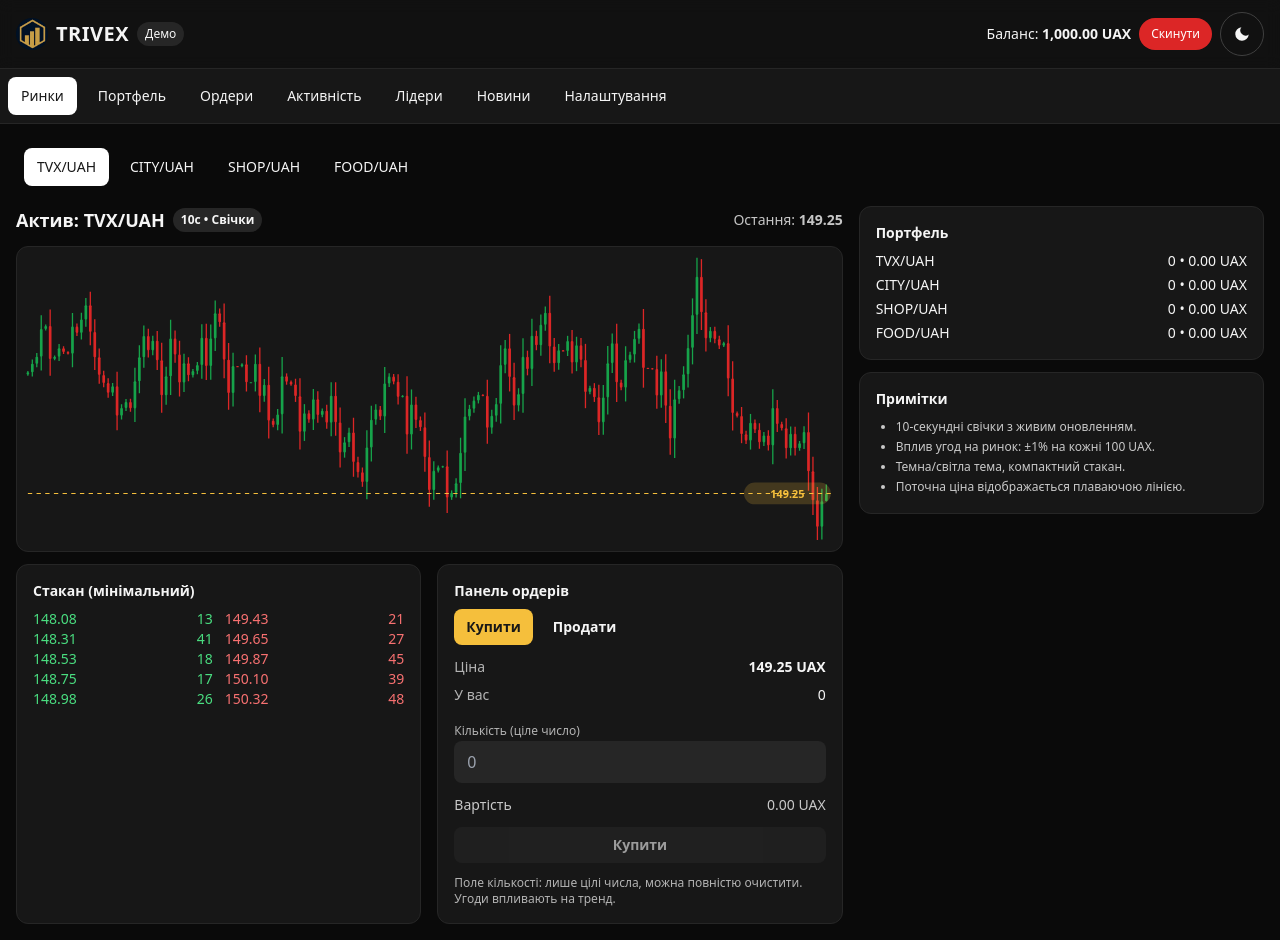
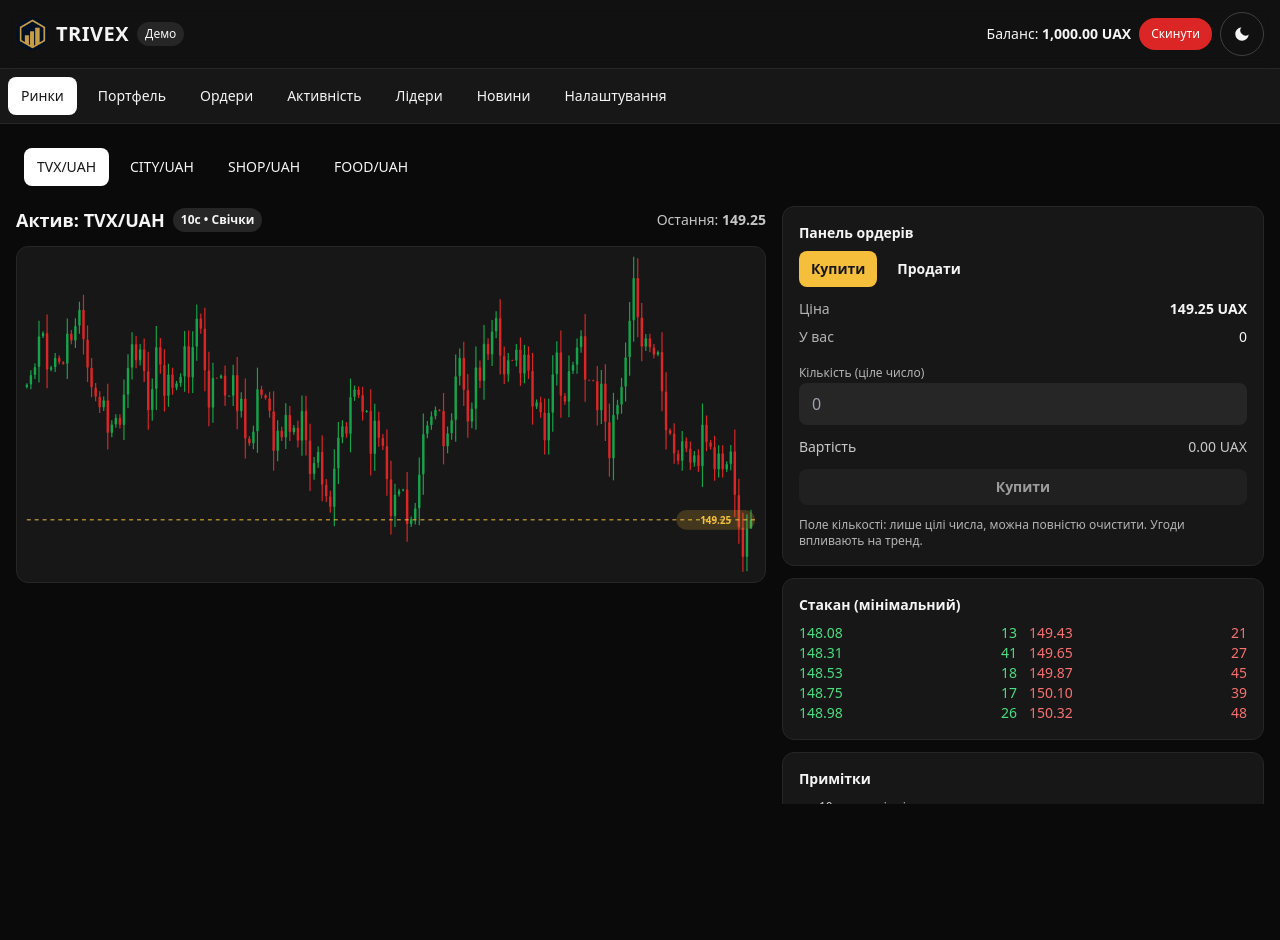
Before and after one commit to vlad1122334/Trivex, a React (Vite) app: page / in a window 1280 px wide. After the commit the page ends 804 px from the top, so only its background shows below. Built offline with nearby package versions, Linux system fonts and the light colour scheme.

Commit message:
Update App.jsx

```diff
--- a/src/App.jsx
+++ b/src/App.jsx
@@ -322,59 +322,83 @@ function TradePanel({ t, sym, price, balance, setBalance, holdings, setHoldings,
 }
 
 /** ================= Pages ================= */
-function MarketsPage({ t, active, setActive, charts, balance, setBalance, holdings, setHoldings, onImpact, addOrder, addActivity }){
-  const candles = charts[active]||[];
-  const last = candles[candles.length-1]||{c:0};
+function MarketsPage({
+  t, active, setActive,
+  charts, balance, setBalance,
+  holdings, setHoldings,
+  onImpact, addOrder, addActivity
+}) {
+  const candles = charts[active] || [];
+  const last = candles[candles.length - 1] || { c: 0 };
   const mid = last.c;
+
   return (
-    <div className="p-4 space-y-3">
+    <div className="p-4 space-y-3 lg:h-[calc(100vh-120px)] lg:overflow-hidden">
+      {/* Вкладки активів */}
       <AssetTabs assets={ASSETS} active={active} setActive={setActive} />
-      <div className="grid lg:grid-cols-3 gap-4">
-        <div className="lg:col-span-2 space-y-3">
+
+      {/* Основний лейаут: зліва графік, справа ордери + примітки (+ стакан тільки на ПК) */}
+      <div className="lg:grid lg:grid-cols-[minmax(0,1.4fr)_minmax(0,0.9fr)] lg:gap-4 lg:h-full">
+        {/* ЛІВА КОЛОНКА: заголовок + графік */}
+        <div className="space-y-3 order-1 lg:order-1 lg:flex lg:flex-col lg:h-full">
           <div className="flex items-center justify-between">
-            <div className="text-lg font-semibold flex items-center gap-2">{t.asset}: {active} <span className="badge">{t.seconds10} • {t.candles}</span></div>
-            <div className="text-sm opacity-80">{t.last}: <b>{fmt(mid,2)}</b></div>
+            <div className="text-base sm:text-lg font-semibold flex items-center gap-2">
+              {t.asset}: {active}
+              <span className="badge">{t.seconds10} • {t.candles}</span>
+            </div>
+            <div className="text-xs sm:text-sm opacity-80">
+              {t.last}: <b>{fmt(mid, 2)}</b>
+            </div>
           </div>
-          <CandleChart candles={candles} />
-          <div className="grid md:grid-cols-2 gap-4">
-            <div className="card p-4">
-              <div className="mb-2 text-sm font-semibold">{t.miniDepth}</div>
-              <Depth mid={mid} />
-            </div>
-            <div className="card p-4">
-              <div className="mb-2 text-sm font-semibold">{t.orderPanel}</div>
-              <TradePanel
-                t={t} sym={active} price={mid}
-                balance={balance} setBalance={setBalance}
-                holdings={holdings} setHoldings={setHoldings}
-                onImpact={onImpact} addOrder={addOrder} addActivity={addActivity}
-              />
+
+          {/* Графік — трохи більший, але ще влізає на ПК без скролу */}
+          <div className="lg:flex-1 lg:flex lg:items-stretch">
+            <div className="w-full">
+              <CandleChart candles={candles} height={340} />
             </div>
           </div>
         </div>
-        <div className="space-y-3">
+
+        {/* ПРАВА КОЛОНКА: панель ордерів, стакан (тільки ПК), примітки */}
+        <div className="space-y-3 order-2 lg:order-2 lg:flex lg:flex-col lg:h-full">
+          {/* Панель ордерів – і на ПК, і на телефоні */}
           <div className="card p-4">
-            <div className="text-sm font-semibold mb-2">{t.portfolio}</div>
-            <ul className="text-sm space-y-1">
-              {ASSETS.map(a=>{
-                const q = holdings[a.symbol]||0;
-                const p = (charts[a.symbol]||[]).slice(-1)[0]?.c||0;
-                const v = q*p;
-                return <li key={a.symbol} className="flex justify-between"><span>{a.symbol}</span><span>{q} • {fmt(v,2)} UAX</span></li>
-              })}
-            </ul>
+            <div className="mb-2 text-sm font-semibold">{t.orderPanel}</div>
+            <TradePanel
+              t={t}
+              sym={active}
+              price={mid}
+              balance={balance}
+              setBalance={setBalance}
+              holdings={holdings}
+              setHoldings={setHoldings}
+              onImpact={onImpact}
+              addOrder={addOrder}
+              addActivity={addActivity}
+            />
           </div>
+
+          {/* Стакан: ТІЛЬКИ НА ПК (hidden на мобілці) */}
+          <div className="card p-4 hidden lg:block">
+            <div className="mb-2 text-sm font-semibold">{t.miniDepth}</div>
+            <Depth mid={mid} />
+          </div>
+
+          {/* Примітки – завжди є, і на ПК, і на телефоні */}
           <div className="card p-4">
-            <div className="text-sm font-semibold mb-2">{t.notes}</div>
+            <div className="mb-2 text-sm font-semibold">{t.notes}</div>
             <ul className="list-disc ml-5 text-xs leading-5 opacity-80">
-              {t.notesBullets.map((b,i)=>(<li key={i}>{b}</li>))}
+              {t.notesBullets.map((b, i) => (
+                <li key={i}>{b}</li>
+              ))}
             </ul>
           </div>
         </div>
       </div>
     </div>
-  )
+  );
 }
+
 
 function PortfolioPage({ t, charts, holdings }){
   const rows = ASSETS.map(a=>{
```
